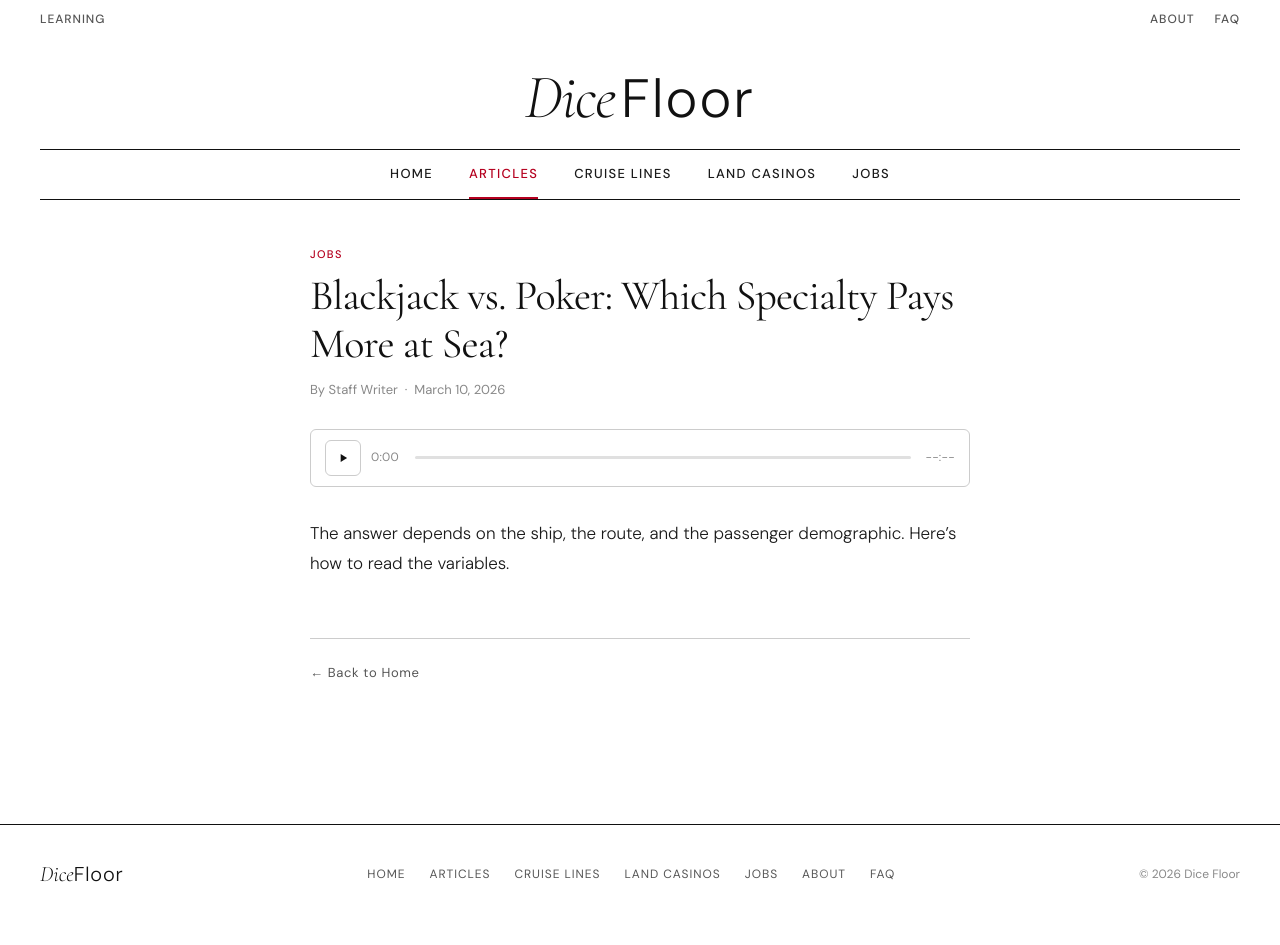
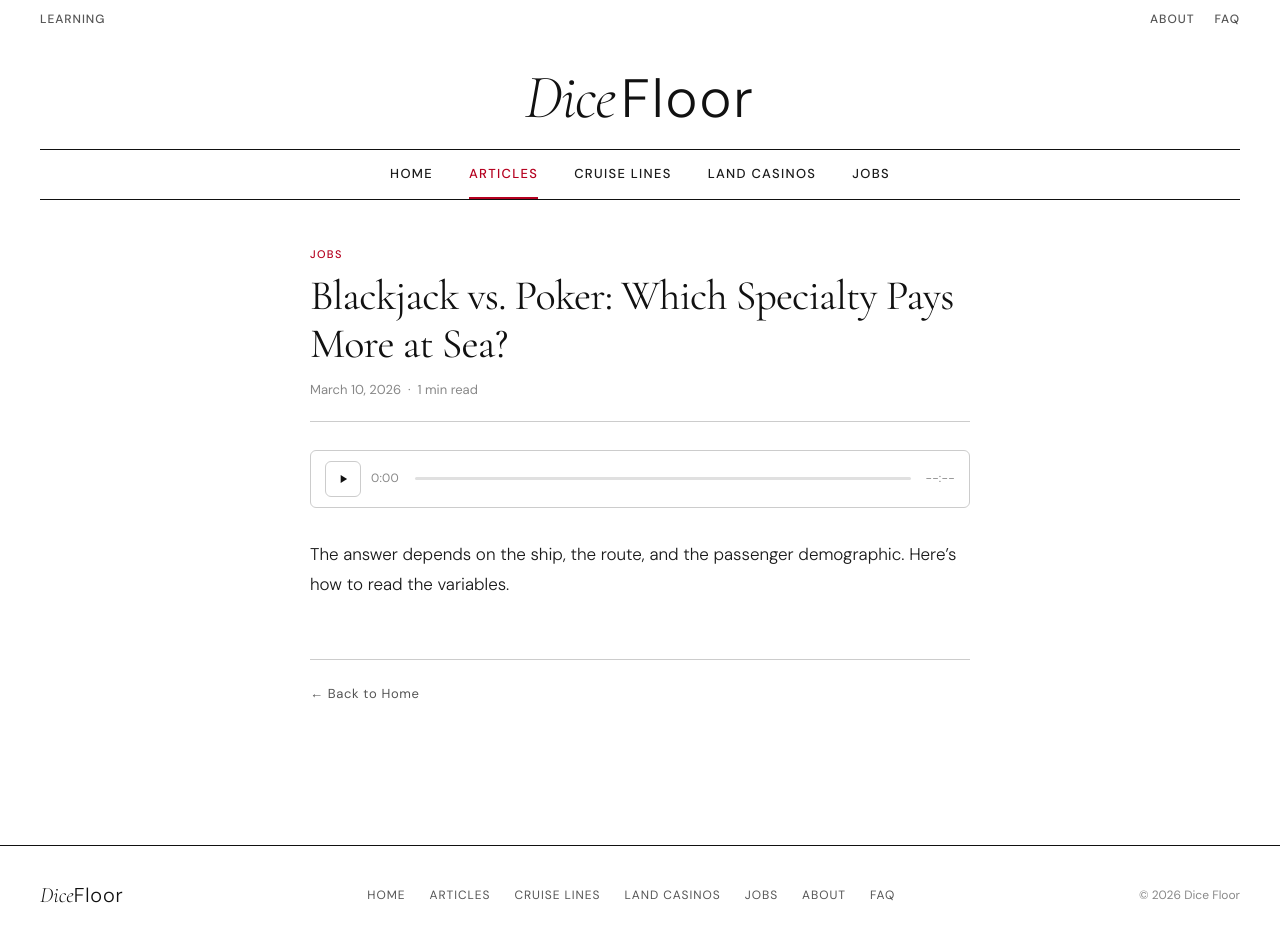
Before and after one commit to dice-floor/dicefloor, a Jekyll site: the page built from _posts/2026-03-10-blackjack-vs-poker.md, in a window 1280 px wide. Built offline with Jekyll 4.4.1, drawn with Linux system fonts in a browser that asks for light colours; before the commit the page ends 924 px from its top, so only the background shows below that.

Commit message:
Rebuild article template: date + read time, separator, cleaner layout
- Date and estimated read time shown inline below title
- Separator line between meta and audio player
- Removed author byline (solo publication)
- Fixed article pages being invisible on mobile

Co-Authored-By: Claude Sonnet 4.6 <noreply@anthropic.com>

```diff
--- a/_layouts/article.html
+++ b/_layouts/article.html
@@ -6,10 +6,15 @@ layout: default
 
         <span class="tag">{{ page.category }}</span>
         <h1 class="article-page-headline">{{ page.title }}</h1>
+
         <p class="article-page-meta">
-            {% if page.author %}By {{ page.author }} &nbsp;·&nbsp; {% endif %}
-            {{ page.date | date: "%B %-d, %Y" }}
+            {% assign words = content | number_of_words %}
+            {% assign read_time = words | divided_by: 200 %}
+            {% if read_time < 1 %}{% assign read_time = 1 %}{% endif %}
+            {{ page.date | date: "%B %-d, %Y" }}&nbsp;&nbsp;·&nbsp;&nbsp;{{ read_time }} min read
         </p>
+
+        <hr class="article-rule">
 
         {% if page.audio %}
         <div class="audio-player-wrap">
@@ -24,7 +29,7 @@ layout: default
             </div>
             <span class="ap-duration">--:--</span>
             <audio class="ap-audio" preload="metadata">
-                <source src="{{ page.audio | relative_url }}" type="audio/mpeg">
+                <source src="{{ page.audio }}" type="audio/mpeg">
             </audio>
         </div>
         {% endif %}
--- a/assets/css/main.css
+++ b/assets/css/main.css
@@ -238,7 +238,10 @@ footer {
 }
 .article-page-meta {
     font-family: 'DM Sans', sans-serif;
-    font-size: 13px; color: var(--light); margin-bottom: 28px;
+    font-size: 13px; color: var(--light); margin-bottom: 20px;
+}
+.article-rule {
+    border: none; border-top: 1px solid var(--rule); margin: 0 0 28px;
 }
 .article-body {
     font-family: 'DM Sans', sans-serif;
@@ -314,6 +317,7 @@ footer {
 ═══════════════════════════════════════════════════════════════ */
 @media (max-width: 768px) {
     .util-bar, .masthead, .primary-nav, hr.rule-dark, .content { display: none !important; }
+    .content:has(.article-page) { display: block !important; }
 
     .mobile-header {
         display: flex; align-items: center;
```
